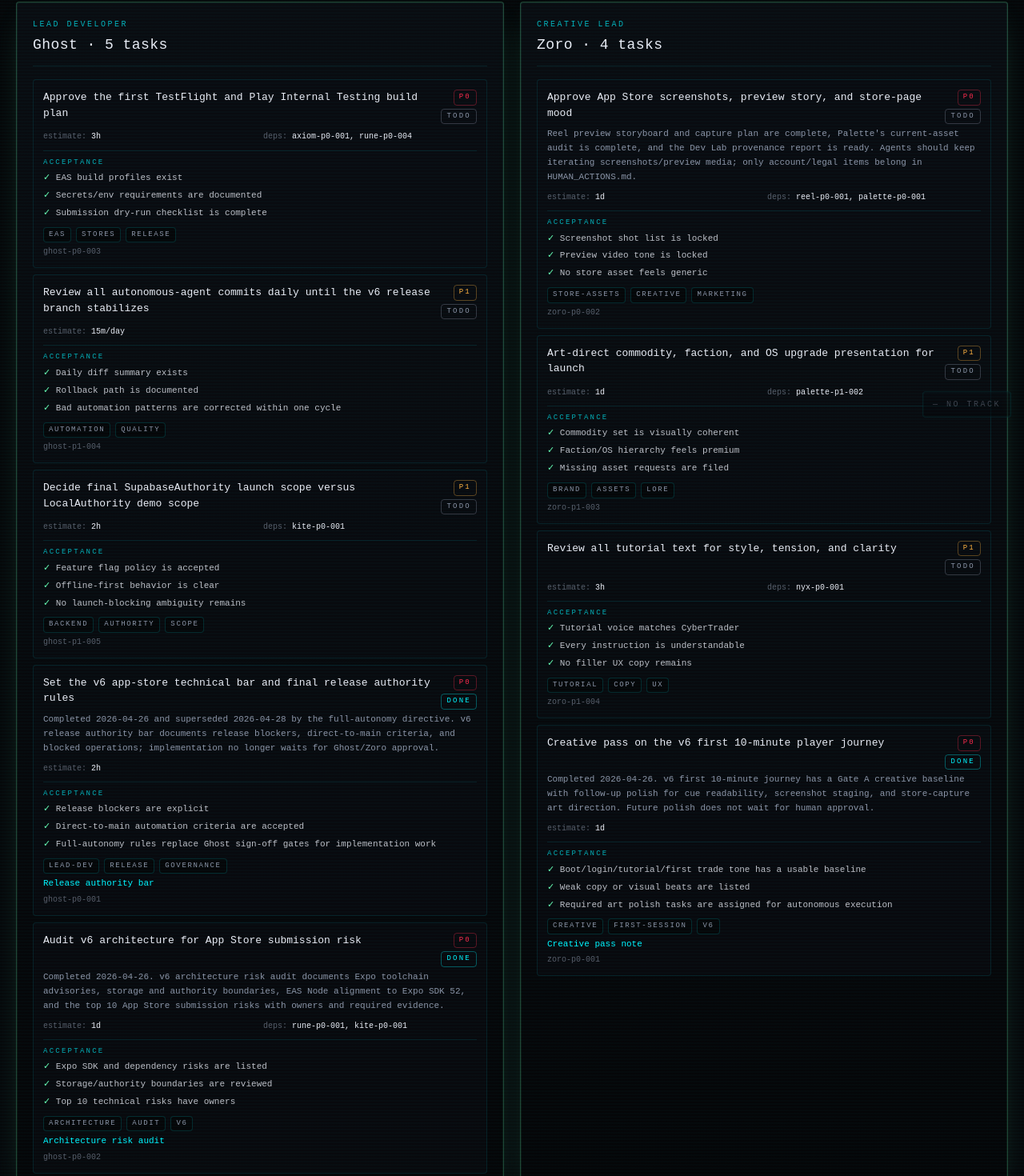
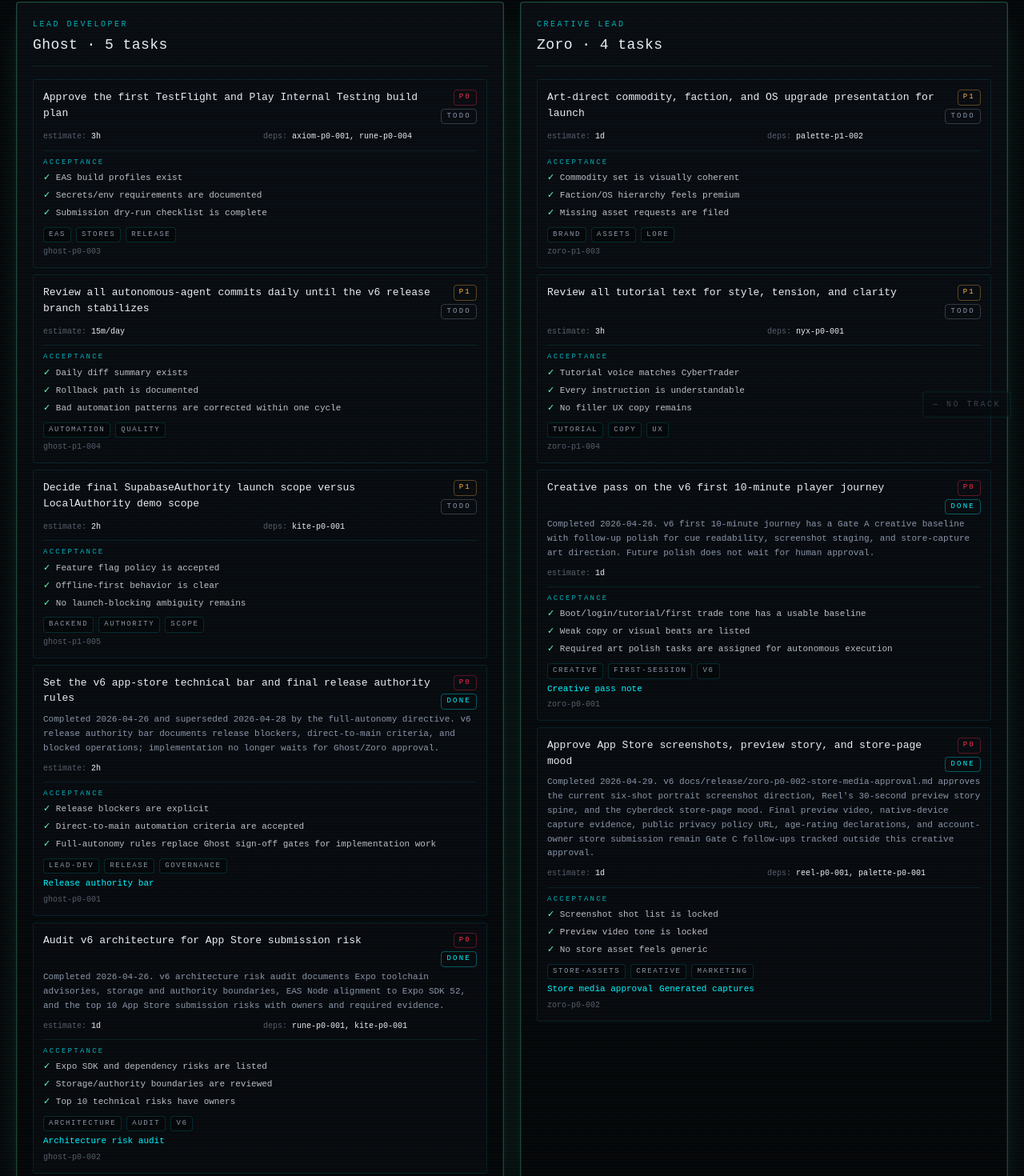
Before and after one commit to GHX5T-SOL/Dev-lab-of-CyberTrader-Age-of-Pantheon-, a Next.js app in the folder web/: page /office/tasks in a window 1280 px wide. Shown: the part 262-1732 px from the top of the page at 80% size. Built offline with nearby package versions, Linux system fonts and the light colour scheme; no server answers.

Commit message:
nyx-p1-004 compass: record AgentOS loop verification

```diff
--- a/web/src/data/roadmap.ts
+++ b/web/src/data/roadmap.ts
@@ -98,6 +98,7 @@
       "Axiom player smoke route covers intro, login, tutorial, buy, sell, inventory, and settings",
       "Axiom performance budgets cover web export size, JS size, media, active art, and native Gate B measurement targets",
       "App Store preview storyboard and capture route map",
+      "Zoro-approved screenshot shot list, preview story spine, and cyberdeck store-page mood",
       "2026 Apple/Google/Expo submission requirements with Xcode 26 / iOS 26 SDK and Android API 35 gates",
       "Store-facing asset audit, Dev Lab provenance report, and zara-p1-005 repeatable 37-asset provenance inventory/check workflow",
       "Screenshot-safe visual state captures for home, terminal, market, missions, inventory, and profile",
@@ -110,7 +111,8 @@
       "v6 GitHub issue batches for active P0/P1 readiness work",
       "AgentOS rank-5 faction gate, selection loop, LocalAuthority binding, one-free-switch rule, and faction-biased missions",
       "PirateOS polish, AgentOS rank-5 systems, and PantheonOS late-game territory roadmap",
-      "Local ship check, local Axiom QA, provenance check, clean-cache export, SDK 54 package check, live Vercel smoke, post-push monitor, and AgentOS regression pass on verified v6 origin/main 7c9b47c",
+      "Local AgentOS ship check, local Axiom QA, provenance check, clean-cache export, SDK 54 package check, live Vercel smoke, post-push monitor, and AgentOS regression pass on verified v6 origin/main 7c9b47c",
+      "Zoro store media approval, screenshot capture, provenance check, safety scan, typecheck, and Expo web export pass on verified v6 origin/main 65ad6ce",
       "iOS simulator smoke passes",
       "Android emulator smoke passes",
       "First 10-minute player loop complete without developer guidance",
@@ -141,6 +143,7 @@
       { label: "Vex diegetic system states", done: true },
       { label: "Live shell-marker health command", done: true },
       { label: "Reel preview storyboard", done: true },
+      { label: "Zoro store media direction approval", done: true },
       { label: "Cipher store requirements", done: true },
       { label: "Palette store asset audit", done: true },
       { label: "Palette screenshot-safe captures", done: true },
@@ -157,7 +160,7 @@
       { label: "Expo SDK 54 package graph alignment", done: true },
       { label: "Oracle GLCH archetype admission", done: true },
       { label: "Worktree-safe regression monitor", done: true },
-      { label: "AgentOS rank-5 faction selection", done: true },
+      { label: "AgentOS faction unlock loop", done: true },
       { label: "iOS simulator smoke", done: false },
       { label: "Android emulator smoke", done: false },
     ],
@@ -192,8 +195,9 @@
     status: "upcoming",
     summary: "Reach a submission-quality candidate.",
     deliverables: [
+      "App Store screenshot captures generated and iterated by agents",
       "App Store preview storyboard and capture plan",
-      "App Store screenshot captures generated and iterated by agents",
+      "Zoro-approved screenshot and preview mood direction",
       "App preview video",
       "Autonomous Palette/Reel/Zara asset polish on icon/splash, screenshot-safe visual states, trailer staging, and source-rights evidence",
       "Store description, keywords, support URL, privacy copy, and age rating notes",
@@ -204,6 +208,7 @@
     ],
     milestones: [
       { label: "Preview storyboard and capture plan", done: true },
+      { label: "Screenshot and preview mood direction approved", done: true },
       { label: "Store asset audit", done: true },
       { label: "Screenshot-safe visual presets", done: true },
       { label: "Policy risk matrix", done: true },
--- a/web/src/data/status.ts
+++ b/web/src/data/status.ts
@@ -63,6 +63,7 @@
     "Zoro's first 10-minute creative pass is preserved as direction, while future visual/copy work now ships autonomously",
     "Vex completed the mobile HUD readability pass with prioritized Energy/Heat/0BOL telemetry, terminal owned-quantity visibility, scaled labels, and 44-52 px first-trade touch targets",
     "Vex completed exported-web responsive viewport captures and QA across web desktop, small phone, large phone, and tablet portrait",
+    "Zoro completed zoro-p0-002: the six-shot portrait screenshot direction, Reel preview story spine, and cyberdeck store-page mood are approved for autonomous iteration",
     "Talon completed the autonomous safety preflight and full v6 ship check command for direct-push implementation loops",
     "Vex completed diegetic loading, empty, offline, and error states with safe system-message handling",
     "Reel completed the App Store preview storyboard, 30-second beat sheet, and named capture routes; agents can now iterate preview media without waiting for human approval",
@@ -75,7 +76,7 @@
     "Hydra completed deterministic market-swarm scenarios for balanced beta, novice onramp, contraband risk-spike, and speedrun race cohorts",
     "Hydra completed first-20-player retention/churn scenarios with five personas, four beta cohorts, churn triggers, and Game Designer handoff notes",
     "Oracle completed oracle-p1-009: GLCH now participates in the deterministic momentum-trader archetype and beta-tuned mirror while retention and swarm fixtures stay green",
-    "Talon follow-up repaired npm run regression:monitor for linked worktrees by persisting state through git rev-parse --git-path regression-state.json; latest post-push monitor passed on d165625",
+    "Talon follow-up repaired npm run regression:monitor for linked worktrees by persisting state through git rev-parse --git-path regression-state.json; monitor state now points at 7c9b47c",
     "Zyra/Codex hardened the live and local Axiom smokes in v6 commits 5481191, d5a0a83, 98f1623, daa33e9, ff7b7c3, and 93096a5; live smoke and qa:smoke both pass",
     "Zara pushed v6 fdd7160 with Obsidian, a rank-7 Eclipse Guild NPC, after OpenClaw repair restored active work on the Mac mini",
     "Codex pushed v6 49c1e49 to repair the Expo SDK 54 lockfile, track GLCH source/optimized art, refresh 39-asset provenance, and verify ship:check plus post-push regression:monitor",
@@ -138,8 +139,8 @@
     },
     {
       label: "Store assets",
-      state: "red",
-      detail: "Reel's storyboard, Palette's asset audit, placeholder icon/splash art, generated screenshot captures, Cipher's policy matrix, Kite's identity/recovery baseline, Dev Lab provenance report, and zara-p1-005 inventory are ready inputs; agents keep improving store media while account/legal-only gaps live in HUMAN_ACTIONS.md",
+      state: "amber",
+      detail: "Zoro's screenshot/preview mood approval, Reel's storyboard, Palette's audit, generated captures, icon/splash art, Cipher's policy matrix, Kite's identity baseline, Dev Lab provenance report, and zara-p1-005 inventory are ready inputs; final preview video, native-device captures, public privacy policy, and store-owner declarations remain",
     },
   ],
   updated: "2026-04-29",
--- a/web/src/data/tasks.ts
+++ b/web/src/data/tasks.ts
@@ -97,7 +97,7 @@
     ],
     tags: ["expo", "sdk-54", "native", "stores"],
     notes:
-      "Partial 2026-04-29 in v6 68a8f74, latest verified head d165625: Expo SDK 54 package graph is aligned, npx expo install --check passes, ship:check passes with 165/165 Jest tests in 34 suites plus web export after later AgentOS work, qa:smoke passes, and post-push regression:monitor passes. Native Xcode 26/iOS 26 and Android API 35 proof remains pending on a provisioned QA host.",
+      "Partial 2026-04-29 in v6 68a8f74, current board verification through 7c9b47c: Expo SDK 54 package graph is aligned, npx expo install --check passes, ship:check passes with 165/165 Jest tests in 34 suites plus web export, qa:smoke passes, and post-push regression:monitor is pointed at the current head. Native Xcode 26/iOS 26 and Android API 35 proof remains pending on a provisioned QA host.",
     links: [{ label: "SDK 54 package alignment", href: `${v6}/blob/main/docs/release/rune-p0-006-sdk54-package-alignment.md` }],
   }),
   task({
@@ -164,7 +164,7 @@
     ],
     tags: ["economy", "glch", "archetypes", "retention"],
     notes:
-      "Completed 2026-04-29 in v6 68a8f74, latest verified head d165625. Oracle added GLCH to the momentum-trader medium-risk path and beta-tuned mirror, updated retention/swarm handoff copy, and verified archetypes:report, tuning:beta, retention:beta, swarm:market, ship:check, qa:smoke, clean-cache web export, post-push regression:monitor, and high-severity production audit.",
+      "Completed 2026-04-29 in v6 68a8f74, current board verification through 7c9b47c. Oracle added GLCH to the momentum-trader medium-risk path and beta-tuned mirror, updated retention/swarm handoff copy, and verified archetypes:report, tuning:beta, retention:beta, swarm:market, ship:check, qa:smoke, clean-cache web export, post-push regression:monitor, and high-severity production audit.",
     links: [{ label: "GLCH archetype admission", href: `${v6}/blob/main/docs/release/oracle-p1-009-glch-archetype-admission.md` }],
   }),
   task({
@@ -273,13 +273,18 @@
     id: "zoro-p0-002",
     owner: "zoro",
     title: "Approve App Store screenshots, preview story, and store-page mood",
-    status: "todo",
+    status: "done",
     priority: "P0",
     estimate: "1d",
     dependencies: ["reel-p0-001", "palette-p0-001"],
     acceptanceCriteria: ["Screenshot shot list is locked", "Preview video tone is locked", "No store asset feels generic"],
     tags: ["store-assets", "creative", "marketing"],
-    notes: "Reel preview storyboard and capture plan are complete, Palette's current-asset audit is complete, and the Dev Lab provenance report is ready. Agents should keep iterating screenshots/preview media; only account/legal items belong in HUMAN_ACTIONS.md.",
+    notes:
+      "Completed 2026-04-29. v6 docs/release/zoro-p0-002-store-media-approval.md approves the current six-shot portrait screenshot direction, Reel's 30-second preview story spine, and the cyberdeck store-page mood. Final preview video, native-device capture evidence, public privacy policy URL, age-rating declarations, and account-owner store submission remain Gate C follow-ups tracked outside this creative approval.",
+    links: [
+      { label: "Store media approval", href: `${v6}/blob/main/docs/release/zoro-p0-002-store-media-approval.md` },
+      { label: "Generated captures", href: `${v6}/tree/main/assets/screenshots` },
+    ],
   }),
   task({
     id: "zoro-p1-003",
@@ -340,8 +345,8 @@
     acceptanceCriteria: ["Faction choice has gameplay stakes", "One-free-switch rule is defined", "AgentOS gate is testable"],
     tags: ["phase-2", "factions", "progression"],
     notes:
-      "Completed 2026-04-29 in v6 6b16a8b. The faction-choice contract defines rank-5 AgentOS access, faction gameplay stakes, one free switch, deterministic choice gates, persisted faction state, and the implementation handoff for nyx-p1-004.",
-    links: [{ label: "AgentOS faction design note", href: `${v6}/blob/main/docs/release/nyx-p1-003-agentos-faction-design.md` }],
+      "Completed 2026-04-29 alongside nyx-p1-004. v6 docs/release/nyx-p1-003-agentos-faction-design.md defines the AgentOS rank-5 gate, four launch factions, gameplay stakes, one-free-switch rule, serializable faction contracts, and SuperDesign context.",
+    links: [{ label: "AgentOS faction design", href: `${v6}/blob/main/docs/release/nyx-p1-003-agentos-faction-design.md` }],
   }),
 
   task({
@@ -805,7 +810,7 @@
     acceptanceCriteria: ["New main commits trigger checks", "Monitor state avoids duplicate runs", "LaunchAgent wiring is documented"],
     tags: ["automation", "regression", "launchd"],
     notes:
-      "Completed 2026-04-26; Codex follow-up 2026-04-29. v6 npm run regression:check and npm run regression:monitor run typecheck, Jest, and health:live, persist state through git rev-parse --git-path regression-state.json so linked worktrees work, and include a Mac mini LaunchAgent template. Latest monitor pass verified d165625.",
+      "Completed 2026-04-26; Codex follow-up 2026-04-29. v6 npm run regression:check and npm run regression:monitor run typecheck, Jest, and health:live, persist state through git rev-parse --git-path regression-state.json so linked worktrees work, and include a Mac mini LaunchAgent template. Latest monitor state points at 7c9b47c.",
     links: [{ label: "Post-push regression note", href: `${v6}/blob/main/docs/release/talon-p1-004-post-push-regression.md` }],
   }),
 
```
Also changed, not shown: 4 other files (tests, documents, lock files or other folders).
